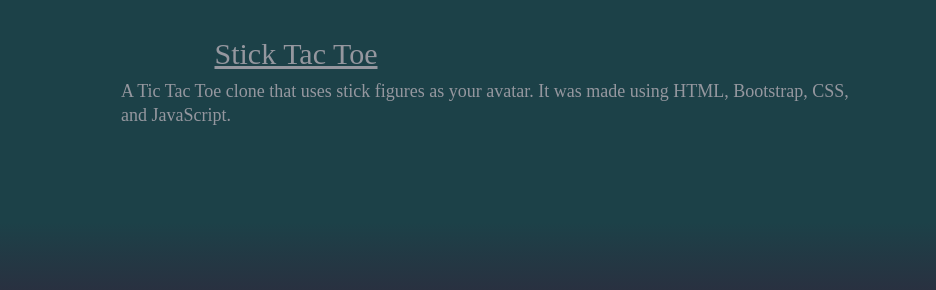
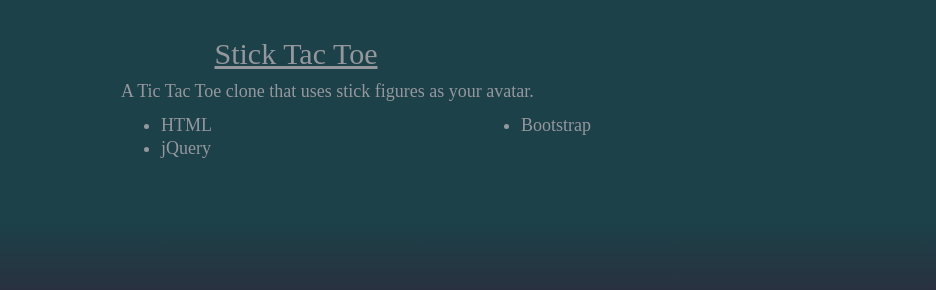
Before and after one commit to snooper90/personal-website, a plain HTML site: page site/public/index.html in a window 1280 px wide. Shown: the part 1998-2288 px from the top of the page, 344-1280 px from the left. Drawn offline with nearby package versions, Linux system fonts and the light colour scheme; a web font is replaced by a local one.

Commit message:
changed last project to match the style of the previous three

```diff
--- a/site/public/index.html
+++ b/site/public/index.html
@@ -165,7 +165,19 @@
           </div>
           <div class="col-md-offset-1 col-md-8">
             <p>
-              A Tic Tac Toe clone that uses stick figures as your avatar. It was made using HTML, Bootstrap, CSS, and JavaScript.
+              A Tic Tac Toe clone that uses stick figures as your avatar.
+              <div class="row">
+                <ul>
+                  <div class="col-md-6">
+                    <li>HTML</li>
+                    <li>jQuery</li>
+
+                  </div>
+                  <div class="col-md-6">
+                    <li>Bootstrap</li>
+                  </div>
+                </ul>
+              </div>
             </p>
           </div>
         </div><!-- end project -->
```
